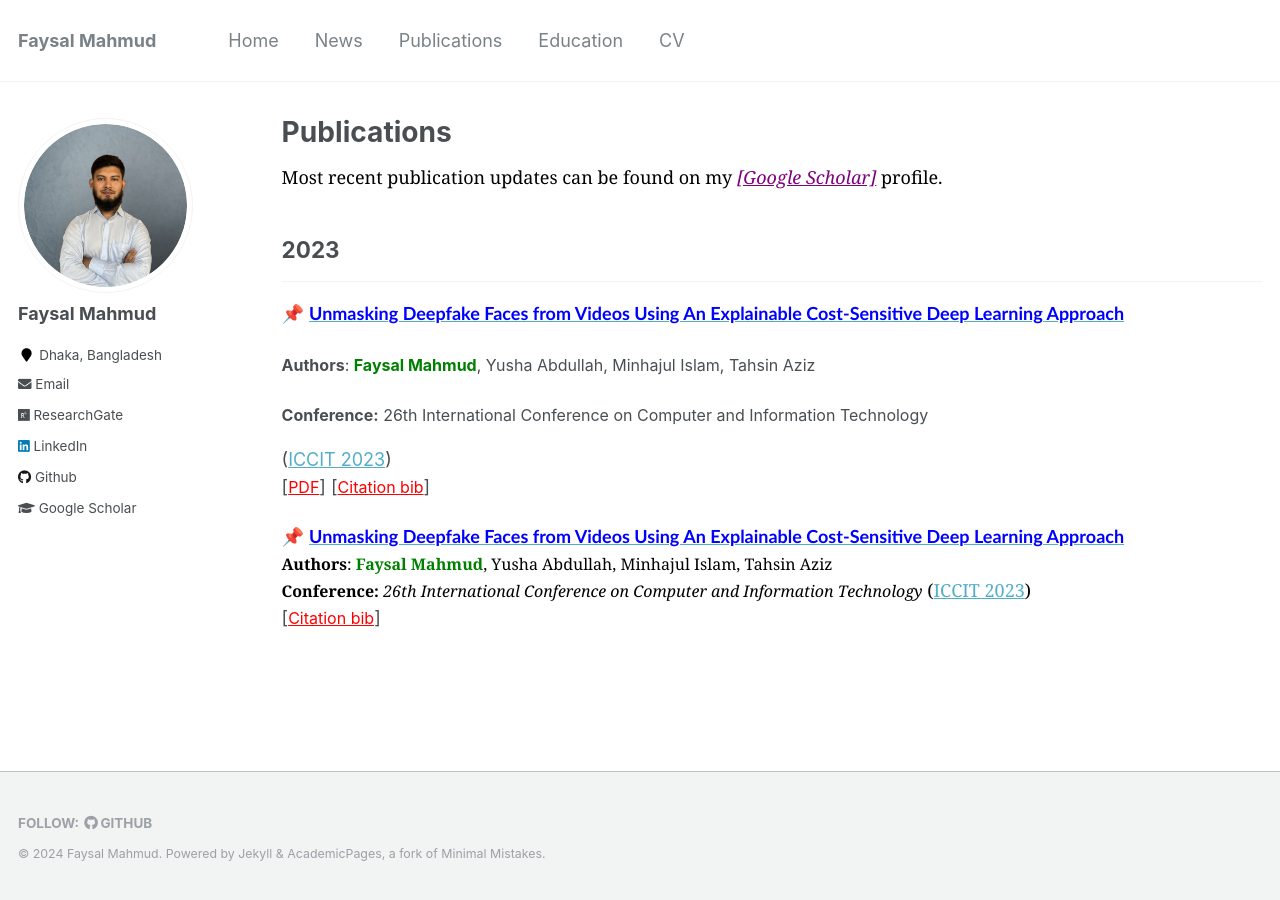
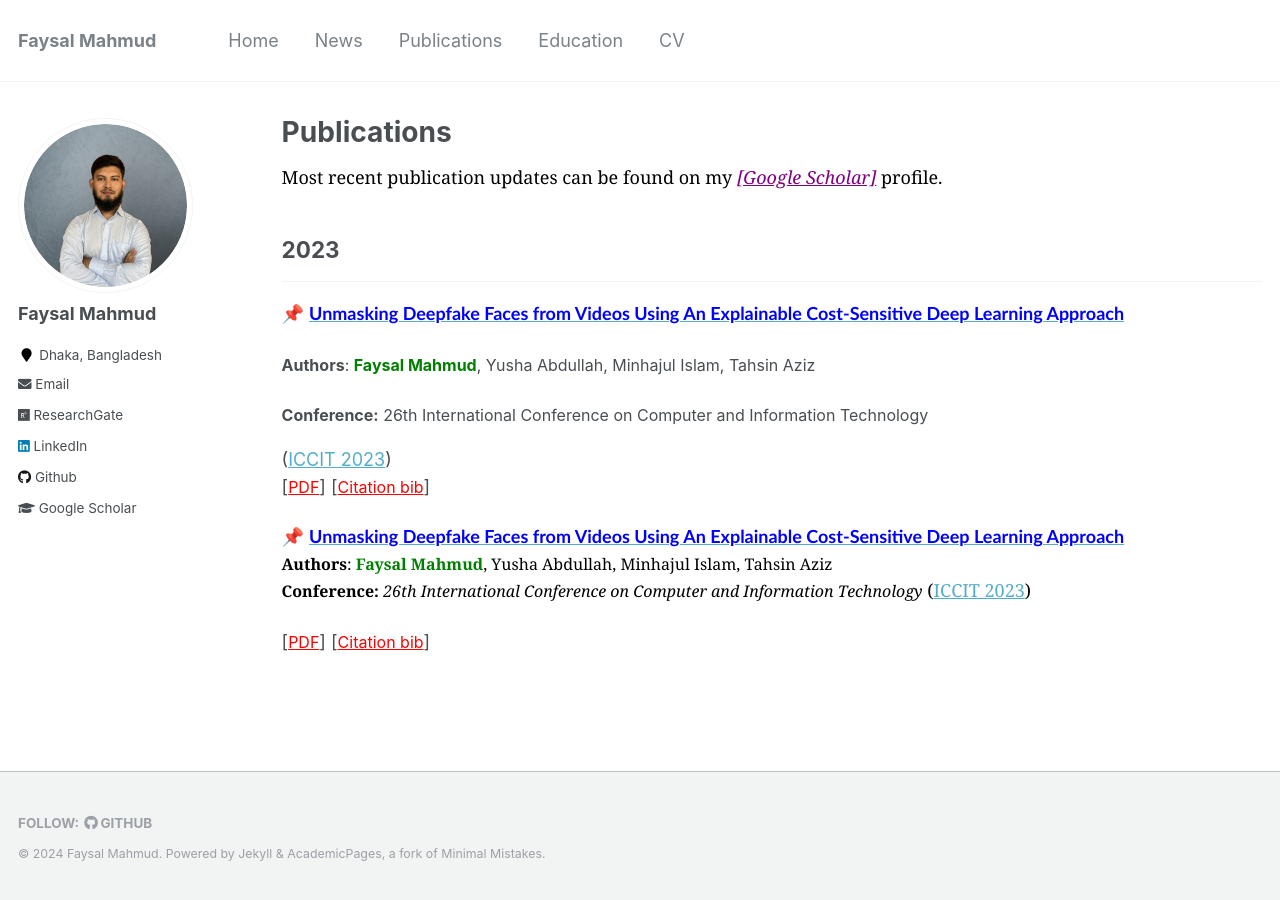
Before and after one commit to Faysal-MD/Faysal-MD.github.io, a Jekyll site: the page built from _pages/publications.md, in a window 1280 px wide. Built offline with Jekyll 4.4.1, drawn with Linux system fonts in a browser that asks for light colours.

Commit message:
info updated

```diff
--- a/_pages/publications.md
+++ b/_pages/publications.md
@@ -50,7 +50,9 @@ author_profile: true
     <font size="3"><strong>Conference:</strong><em> 26th International Conference on Computer and Information Technology</em></font> ([ICCIT 2023](https://iccit.org.bd/2023/))
 </span>
 <br>
-[<a style="color:red;" href="#" onclick="$('#rank2023_bib').toggle();return false;"><font size="3">Citation bib</font></a>]
+<!-- [<a style="color:red;" href="#" onclick="$('#rank2023_bib').toggle();return false;"><font size="3">Citation bib</font></a>]  -->
+
+[<a style="color:red;" href="https://www.researchgate.net/publication/378533983_Unmasking_Deepfake_Faces_from_Videos_Using_An_Explainable_Cost-Sensitive_Deep_Learning_Approach"><font size="3">PDF</font></a>] [<a style="color:red;" href="#" onclick="$('#rank2023_bib').toggle();return false;"><font size="3">Citation bib</font></a>]
 
 <div id="rank2023_bib" class="bib" style="display:none;">
     <pre>
```
